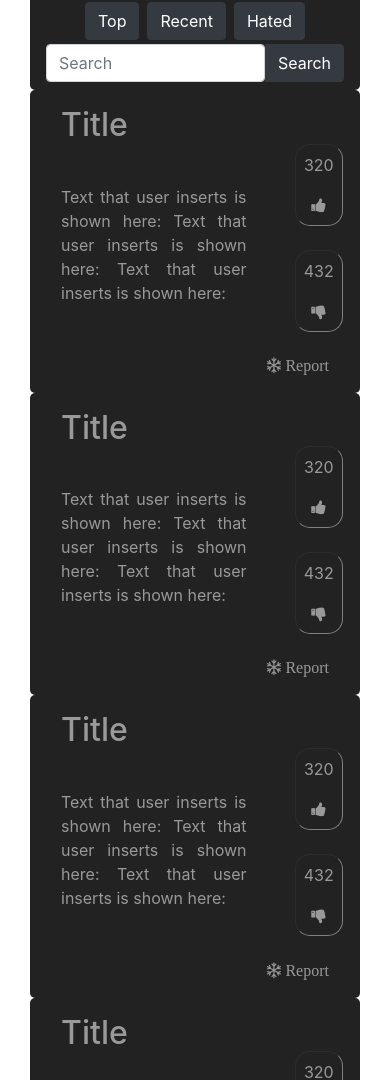
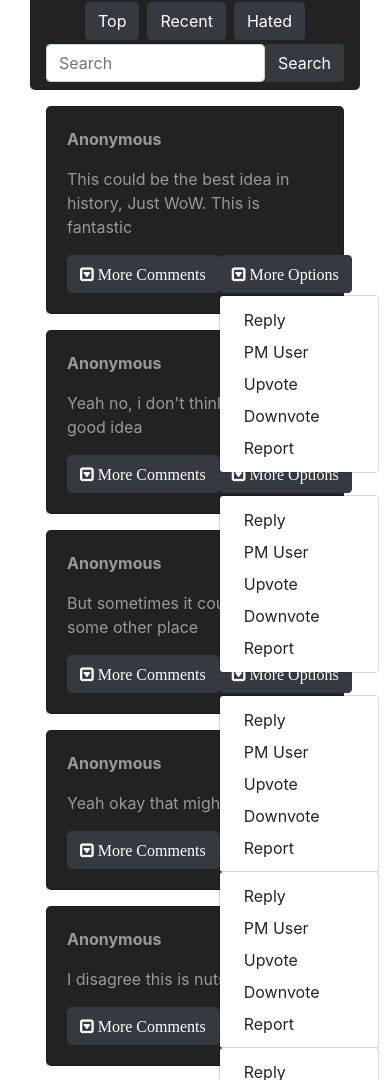
Before and after one commit to cloesd22/ChallengerProject, an Angular app in the folder Challenger/: page /today in a window 390 px wide. Shown: the part 488-1568 px from the top of the page. Built offline with nearby package versions, Linux system fonts and the light colour scheme.

Commit message:
restyled comment section for responsivness, and linked procedural comment rendering

```diff
--- a/Challenger/src/app/app.component.html
+++ b/Challenger/src/app/app.component.html
@@ -2,7 +2,7 @@
   <div class="container">
       <a class="navbar-brand mx-auto mx-sm-3" [routerLink]="['home']">Challenger</a>
         <button class="navbar-toggler" data-toggle="collapse" data-target="#navbarNav" (click)="onHamburgerClick()" ><span class="navbar-toggler-icon"></span></button>
-          <div class="collapse navbar-collapse text-center mr-5" id="navbarNav" appHamburgerOnClick>
+          <div class="collapse navbar-collapse text-center mr-5" id="collapsableMenu" appHamburgerOnClick #collapsableMenu>
             <ul class="collapse navbar-nav m-auto">
 
               <li class="nav-item" routerLinkActive="active">
--- a/Challenger/src/app/app.component.ts
+++ b/Challenger/src/app/app.component.ts
@@ -10,7 +10,7 @@ export class AppComponent {
   title = 'app';
 
 
-  @ViewChild('collapsableMenu') hamburgerMenu;
+  @ViewChild('collapsableMenu') hamburgerMenu:ElementRef;
 
   burgerViewSender = new EventEmitter<object>();
 
@@ -19,7 +19,7 @@ export class AppComponent {
   }
 
   onHamburgerClick(){
-  	this.coms.emitPackage(this.hamburgerMenu);
+  	this.coms.emitPackage(this.hamburgerMenu.nativeElement.id);
   }
 
 }
--- a/Challenger/src/app/app.module.ts
+++ b/Challenger/src/app/app.module.ts
@@ -19,6 +19,7 @@ import { CommentPanelComponent } from './comment-panel/comment-panel.component';
 import { HamburgerOnClickDirective } from './directives/uiDirectives/hamburger-on-click.directive';
 import {StandardComsService} from './services/ui/standard-coms.service';
 import {commentListing} from './models/comment-listing.model';
+import { DropdownOnClickDirective } from './directives/uiDirectives/dropdown-on-click.directive';
 
 
 const pathMap: Routes=
@@ -51,7 +52,8 @@ const pathMap: Routes=
     PageNotFoundComponentComponent,
     ReportPanelComponent,
     CommentPanelComponent,
-    HamburgerOnClickDirective
+    HamburgerOnClickDirective,
+    DropdownOnClickDirective
 
 
 
--- a/Challenger/src/app/comment-panel/comment-panel.component.html
+++ b/Challenger/src/app/comment-panel/comment-panel.component.html
@@ -1,35 +1,93 @@
-<div class="panelTheme" style="min-height: 150px; width:auto;">
-	<div class="container">
-	<div class="row">
-		<div class="col-9">
-			<h2 class="mr-auto p-3">Title</h2>
-			<div class="p-3 justify-content-start text-justify">
-				<p>Text that user inserts is shown here:
-					Text that user inserts is shown here:
-					Text that user inserts is shown here:
-				</p>
+<div class="panelTheme card d-sm-none m-3" style="min-height: 150px;">
+	<div class="card-body">
+		<div class="d-flex flex-column">
+			<div class="d-flex flex-row">
+				<p class="font-weight-bold">Anonymous</p>
+			</div>
+			<div class="d-flex flex-row" style="overflow: hidden; text-overflow: ellipsis; word-break: keep-all;">
+				<p>{{commentDetails.characterText}}</p>
+			</div>
+
+			<div class="d-flex flex-row justify-content-around">
+				<button class="btn btn-dark"><i class="fa fa-caret-square-o-down" aria-hidden="true"> More Comments</i>  </button>
+
+				<div class="dropdown">
+
+				<button class="btn btn-dark"><i class="fa fa-caret-square-o-down" aria-hidden="true" (click)="onClickMoreOptions()"> More Options</i></button>
+					<div class="dropdown-menu show" id="commentDropdown{{this.commentDetails.commentID}}" #moreOptionsDropdown appDropdownOnClick>
+						<a class="dropdown-item" >Reply</a>
+						<a class="dropdown-item" >PM User</a>
+						<a class="dropdown-item" >Upvote</a>
+						<a class="dropdown-item" >Downvote</a>
+						<a class="dropdown-item" >Report</a>
+					</div>
+				</div>
+
 			</div>
 		</div>
-		<div class="d-inline-block col-3 mt-5 align-self-center  text-center">
-				<div class="d-inline-block p-2 mx-auto align-middle clickable borderThin">
-					<p>320</p>
-					<i class="fa fa-thumbs-up lead" aria-hidden="true" >  </i>
-				</div>
-				<div class="d-inline-block" style="width:30px;">
+	</div>
 
-				</div>
-				<div class="d-inline-block p-2 mx-auto align-middle clickable borderThin">
-					<p>432</p>
-					<i class="fa fa-thumbs-down lead" aria-hidden="true">  </i>
-				</div>
+
+</div>
+
+<div class="panelTheme card d-none d-sm-block d-md-none m-3" style="min-height: 160px;">
+	<div class="card-body">
+		<div class="d-flex flex-row ">
+			<p class="font-weight-bold">Anonymous</p>
+			<button class="btn btn-dark ml-auto"><i class="fa fa-reply" aria-hidden="true">  Reply  </i></button>
 		</div>
-	</div>
-		<div class="row">
-			<div class="col-12 ">
-				<div class="p-3 float-right clickable">
-					<i class="fa fa-snowflake-o lead" aria-hidden="true"> Report </i>
-				</div>
+		<div class="d-flex flex-row mr-4 my-2" style="overflow: hidden; text-overflow: ellipsis; word-break: break-all;">
+			<p>{{commentDetails.characterText}}</p>
+		</div>
+		<div class="d-flex flex-row">
+			<div class="btn-group">
+				<button class="btn btn-dark"><i class="fa fa-caret-square-o-down" aria-hidden="true"> More Comments</i>  </button>
+				<button class="btn btn-dark">PM User</button>
+				<button class="btn btn-dark"><i class="fa fa-thumbs-o-up fa-1x" aria-hidden="true"> </i></button>
+				<button class="btn btn-dark"><i class="fa fa-thumbs-o-down fa-1x" aria-hidden="true"> </i></button>
+				<button class="btn btn-dark">Report</button>
 			</div>
 		</div>
 	</div>
 </div>
+
+<div class="panelTheme card d-none d-md-block m-3" style="min-height: 170px;">
+	<div class="card-body">
+		<div class="d-flex flex-row justify-content-between">
+			<div class="d-flex flex-column  justify-content-between pl-3" style="min-width: 85%">
+				<div class="d-flex flex-row justify-content-between">
+					<p class="font-weight-bold"> Anonymous </p>
+					<div class="btn-group mr-3">
+						<button class="btn btn-dark">Report</button>
+						<button class="btn btn-dark">PM User</button>
+						<button class="btn btn-dark"><i class="fa fa-reply" aria-hidden="true">  Reply  </i></button>
+					</div>
+				</div>
+
+				<div class="row my-4 mr-4" style="overflow: hidden; text-overflow: ellipsis; word-break: break-all;">
+					<p class="" style="max-width: 85%"> {{commentDetails.characterText}} </p>
+				</div>
+
+				<div class="row">
+					<button class="btn btn-dark">
+					<i class="fa fa-caret-square-o-down" aria-hidden="true"> More Comments</i>
+
+					</button>
+				</div>
+			</div>
+
+			<div class="d-flex flex-column justify-content-around">
+
+				<button class="btn btn-dark btn-lg">
+					<i class="fa fa-thumbs-o-up fa-1x" aria-hidden="true">	&nbsp;{{commentDetails.commentUpvotes}} </i>
+				</button>
+
+				<button class="btn btn-dark btn-lg">
+					<i class="fa fa-thumbs-o-down fa-1x" aria-hidden="true">  &nbsp;{{commentDetails.commentDownvotes}}  </i>
+				</button>
+
+			</div>
+		</div>
+
+	</div>
+</div>
--- a/Challenger/src/app/comment-panel/comment-panel.component.ts
+++ b/Challenger/src/app/comment-panel/comment-panel.component.ts
@@ -1,4 +1,5 @@
-import { Component, OnInit } from '@angular/core';
+import { Component, OnInit, ViewChild, ElementRef,Input } from '@angular/core';
+import {StandardComsService} from '../services/ui/standard-coms.service';
 
 @Component({
   selector: 'app-comment-panel',
@@ -7,9 +8,27 @@ import { Component, OnInit } from '@angular/core';
 })
 export class CommentPanelComponent implements OnInit {
 
-  constructor() { }
+  @ViewChild('moreOptionsDropdown') moreOptionsDropdown:ElementRef;
+  //more options dropdown visible on mobile devices only (xs)
+
+  @Input('commentDetails') commentDetails;
+
+  //use comment ID to control which dropdown menu opens!
+  //the IDs are bieng used inside the HTML to define the ID of the elemnt
+  //The elements are then being passed when they are clicked on including their ID which is then checked at the uiDirective
+  //THis way you can have a procedural number of comments on the page and the directive neatly only opens the one you clicked.
+
+  constructor(private coms:StandardComsService) { }
 
   ngOnInit() {
+
   }
 
+
+  onClickMoreOptions(){
+  	this.coms.emitPackage("commentDropdown"+this.commentDetails.commentID);
+  }
+
+
+
 }
--- /dev/null
+++ b/Challenger/src/app/directives/uiDirectives/dropdown-on-click.directive.ts
@@ -0,0 +1,31 @@
+import { Directive, HostBinding, ElementRef } from '@angular/core';
+import {StandardComsService} from '../../services/ui/standard-coms.service';
+
+//specifically for comment dropdowns
+
+@Directive({
+  selector: '[appDropdownOnClick]'
+})
+export class DropdownOnClickDirective {
+
+@HostBinding('class.show') isShown = false;
+currentElement;
+
+  	constructor(private coms:StandardComsService, private elemRef:ElementRef) { }
+
+  	ngOnInit(){
+  		this.currentElement = this.elemRef
+
+  		this.coms.uiDataEmitter.subscribe((data)=>{
+
+  			if(data == this.elemRef.nativeElement.id){
+
+  				this.isShown = !(this.isShown);
+
+  			}
+  			console.log(data);
+  			console.log(this.elemRef.nativeElement.id);
+  		})
+  	}
+
+}
--- a/Challenger/src/app/models/comment-listing.model.ts
+++ b/Challenger/src/app/models/comment-listing.model.ts
@@ -4,11 +4,11 @@ import {EventEmitter} from '@angular/core';
 export class commentListing{
 	//test class simulating a database providing data until firebase setup
 
-		testcomment1 = {"idValue":"D1","textValue":"lorem Ipsum" ,"parentID":"C1","upvotes":23,"downvotes":4,"reports":2};
-		testcomment2 = {"idValue":"D1","textValue":"lorem Ipsum" ,"parentID":"C1","upvotes":23,"downvotes":4,"reports":2};
-		testcomment3 = {"idValue":"D1","textValue":"lorem Ipsum" ,"parentID":"C1","upvotes":23,"downvotes":4,"reports":2};
-		testcomment4 = {"idValue":"D1","textValue":"lorem Ipsum" ,"parentID":"C1","upvotes":23,"downvotes":4,"reports":2};
-		testcomment5 = {"idValue":"D1","textValue":"lorem Ipsum" ,"parentID":"C1","upvotes":23,"downvotes":4,"reports":2};
+		testcomment1 = {"idValue":"D1","textValue":"This could be the best idea in history, Just WoW. This is fantastic " ,"parentID":"C1","upvotes":21,"downvotes":4,"reports":2};
+		testcomment2 = {"idValue":"D2","textValue":"Yeah no, i don't think that's a good idea" ,"parentID":"C1","upvotes":323,"downvotes":4,"reports":2};
+		testcomment3 = {"idValue":"D3","textValue":"But sometimes it could be, like in some other place" ,"parentID":"C1","upvotes":2,"downvotes":4,"reports":2};
+		testcomment4 = {"idValue":"D4","textValue":"Yeah okay that might work" ,"parentID":"C1","upvotes":3,"downvotes":8,"reports":2};
+		testcomment5 = {"idValue":"D5","textValue":"I disagree this is nuts" ,"parentID":"C1","upvotes":24,"downvotes":6,"reports":2};
 
 		commentList:comment[] = [new comment(this.testcomment1),
 								 new comment(this.testcomment2),
--- a/Challenger/src/app/today-challenge-main/today-challenge-main.component.html
+++ b/Challenger/src/app/today-challenge-main/today-challenge-main.component.html
@@ -91,7 +91,7 @@
 					</div>
 
 					<div *ngFor="let item of attachedCommentTree">
-						<app-comment-panel></app-comment-panel>
+						<app-comment-panel [commentDetails]="item"></app-comment-panel>
 					</div>
 
 
--- a/Challenger/src/app/today-challenge-main/today-challenge-main.component.ts
+++ b/Challenger/src/app/today-challenge-main/today-challenge-main.component.ts
@@ -28,6 +28,7 @@ export class TodayChallengeMainComponent implements OnInit {
 
 	console.log(this.attachedCommentTree);
 
+
   }
 
 
```
Also changed, not shown: Challenger/src/app/directives/uiDirectives/hamburger-on-click.directive.ts (+14 -3 lines), 1 other file (tests, documents, lock files or other folders).
